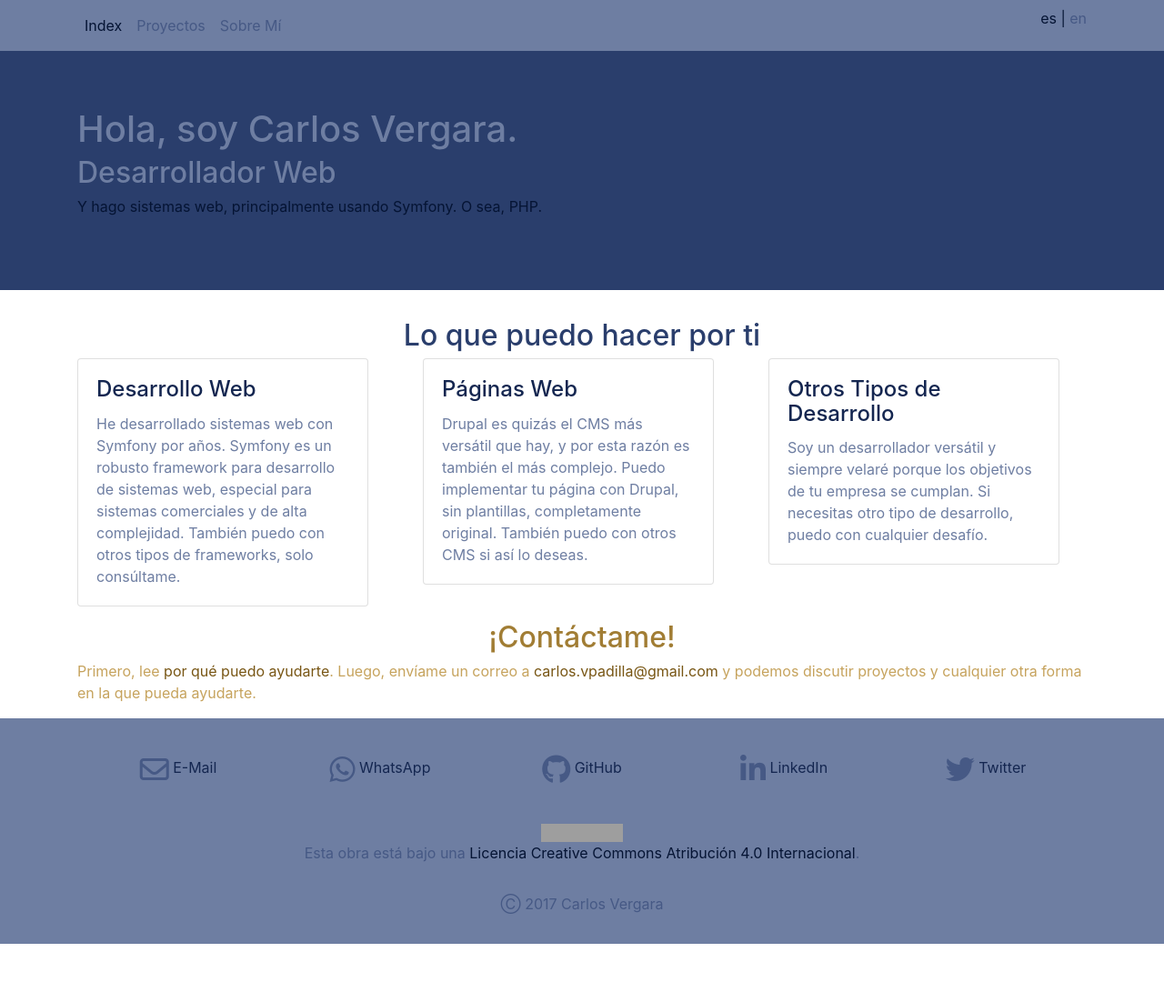
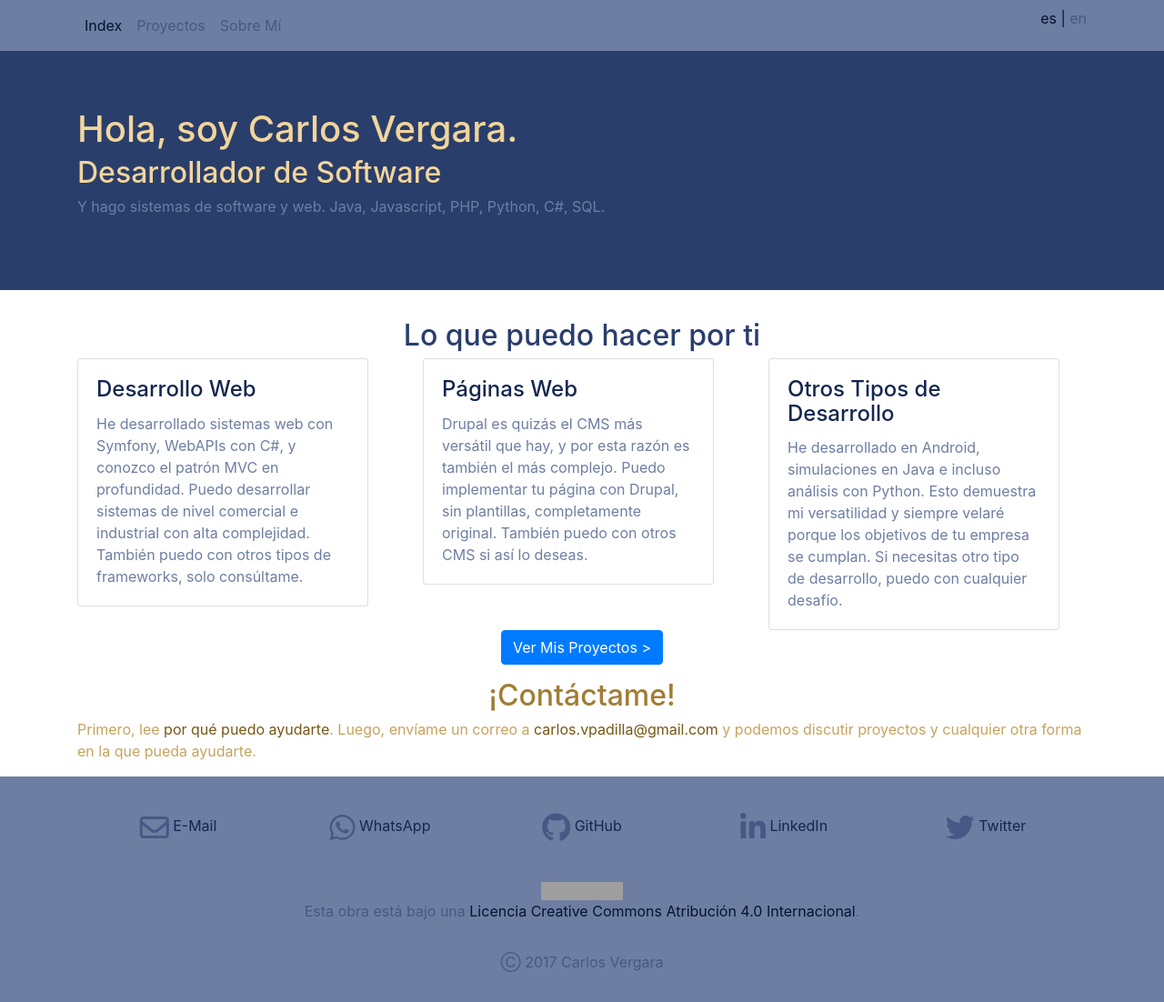
Before and after one commit to CarlosVPadilla/CarlosVPadilla.github.io, a Jekyll site: the page built from index.html, in a window 1280 px wide. Shown: the whole page at 91% size. Built offline with Jekyll 4.4.1, drawn with Linux system fonts in a browser that asks for light colours; nearby versions of some CDN libraries; before the commit the page ends 1038 px from its top, so only the background shows below that; grey boxes are pictures that could not be loaded.

Commit message:
Fixing to steer my portfolio in another direction!

```diff
--- a/_includes/head.html
+++ b/_includes/head.html
@@ -1,8 +1,8 @@
 <meta charset="UTF-8">
-<title>{{ page.title | default: "Carlos Vergara - Freelance" }}</title>
+<title>{{ page.title | default: "Carlos Vergara - Software Developer" }}</title>
 <meta name="viewport" content="width=device-width, initial-scale=1.0, shrink-to-fit=no">
 <meta name="keywords" content="Software Development, Desarrollador, Software, Web Developer, Desarrollador de Software">
-<meta name="description" content="Carlos Vergara, Freelance Software Developer">
+<meta name="description" content="Carlos Vergara, Software Developer">
 <meta name="author" content="Carlos Vergara">
 <meta http-equiv="X-UA-Compatible" content="IE=edge">
 
--- a/_includes/header.html
+++ b/_includes/header.html
@@ -34,12 +34,12 @@
     <div class="container">
     {%if page.lang == "es" %}
         <h1>Hola, soy Carlos Vergara.</h1>
-        <h2>Desarrollador Web</h2>
-        <p>Y hago sistemas web, principalmente usando Symfony. O sea, PHP.</p>
+        <h2>Desarrollador de Software</h2>
+        <p>Y hago sistemas de software y web. Java, Javascript, PHP, Python, C#, SQL.</p>
     {% else %}
         <h1>Hello, I'm Carlos Vergara.</h1>
-        <h2>Web Developer</h2>
-        <p>And I make web systems, using mainly Symfony. That is to say, PHP.</p>
+        <h2>Software Developer</h2>
+        <p>And I make web and software systems. Java, Javascript, PHP, Python, C#, SQL.</p>
     {% endif %}
     </div>
 </div>
--- a/_sass/welcome.scss
+++ b/_sass/welcome.scss
@@ -3,10 +3,10 @@
     border-radius: 0;
 
     h1, h2 {
-        color: $color-primary-1;
+        color: $color-complement-1;
     }
 
     p {
-        color: $color-primary-4;
+        color: $color-primary-1;
     }
 }
--- a/index.html
+++ b/index.html
@@ -8,9 +8,9 @@ ref: index
 <div class="row">
     <div class="col-sm-4">
         {% capture webdevtext %}
-            He desarrollado sistemas web con Symfony por años. Symfony es un robusto framework
-            para desarrollo de sistemas web, especial para sistemas comerciales y de alta complejidad.
-            También puedo con otros tipos de frameworks, solo consúltame.
+            He desarrollado sistemas web con Symfony, WebAPIs con C#, y conozco el patrón MVC
+            en profundidad. Puedo desarrollar sistemas de nivel comercial e industrial con alta
+            complejidad. También puedo con otros tipos de frameworks, solo consúltame.
         {% endcapture %}
         {% include servicecard.html title="Desarrollo Web" text=webdevtext %}
     </div>
@@ -25,9 +25,14 @@ ref: index
 
     <div class="col-sm-4">
         {% capture otherdevtext %}
-            Soy un desarrollador versátil y siempre velaré porque los objetivos de tu empresa se cumplan. Si necesitas otro tipo de desarrollo,
-            puedo con cualquier desafío.
+            He desarrollado en Android, simulaciones en Java e incluso análisis con Python. Esto
+            demuestra mi versatilidad y siempre velaré porque los objetivos de tu empresa se cumplan.
+            Si necesitas otro tipo de desarrollo, puedo con cualquier desafío.
         {% endcapture %}
         {% include servicecard.html title="Otros Tipos de Desarrollo" text=otherdevtext %}
     </div>
 </div>
+
+<div class="text-center">
+    <a class="btn btn-primary" href="{{ site.t['es']['projects'].url }}">Ver Mis Proyectos &gt;</a>
+</div>
```
Also changed, not shown: index_en.html (+10 -4 lines), images/static/mas.png.
